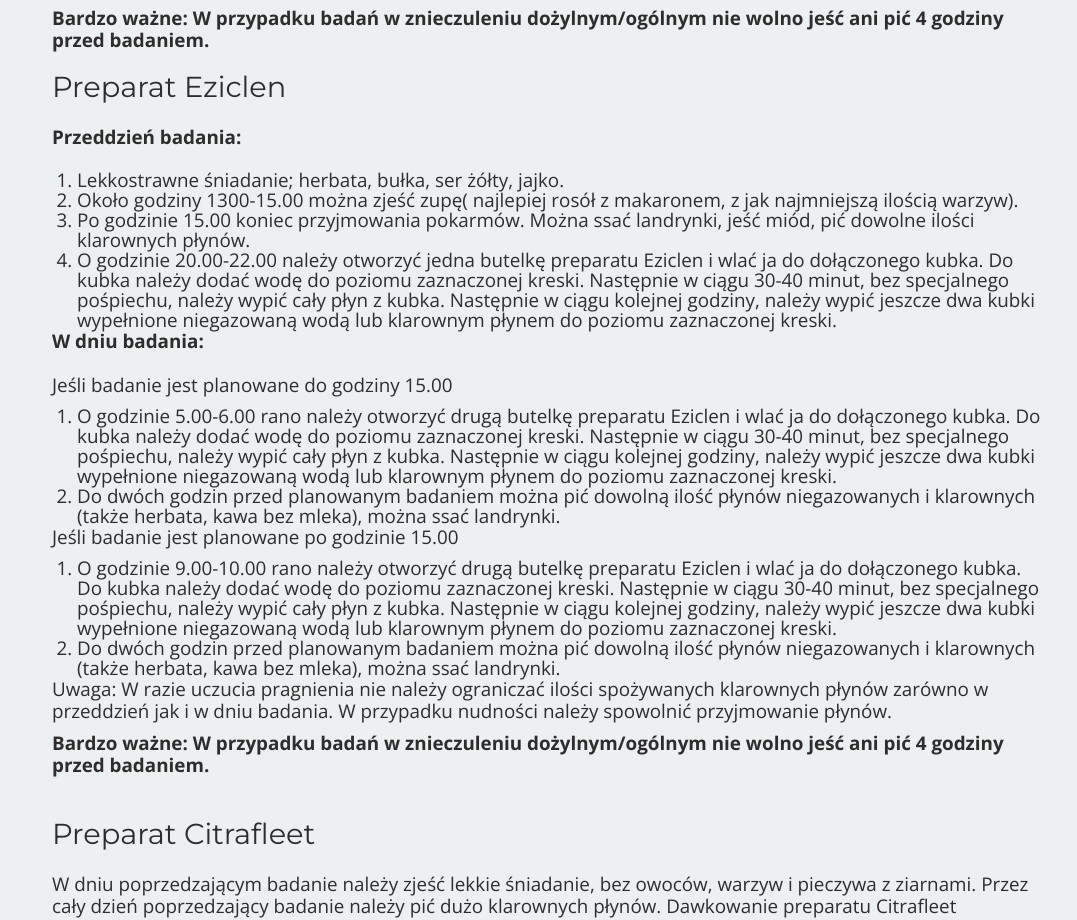
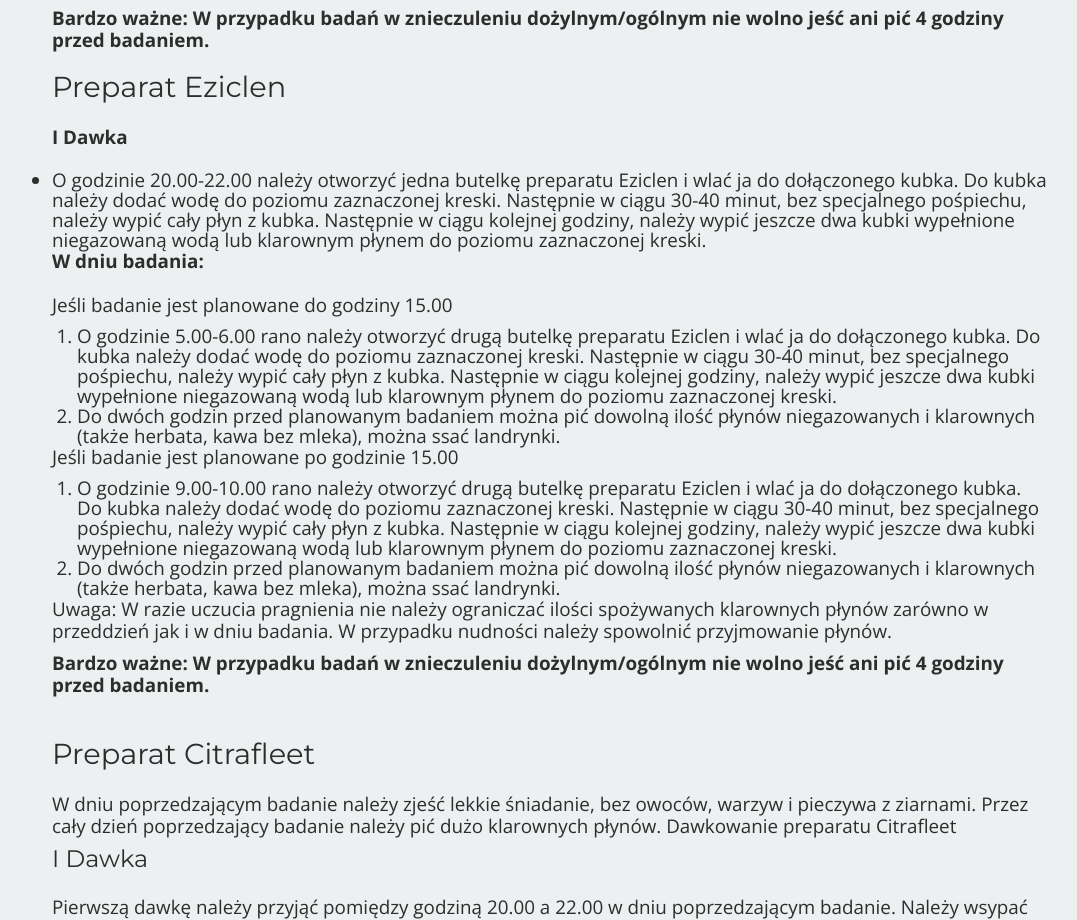
Before and after one commit to 83tb/drkucharski, a plain HTML site: page index.html in a window 1280 px wide. Shown: the part 4163-5083 px from the top of the page, without its empty margins (126-1203 px from the left). Drawn offline with nearby package versions, Linux system fonts and the light colour scheme; a script that the page names is missing.

Commit message:
Update index.html

```diff
--- a/index.html
+++ b/index.html
@@ -243,15 +243,13 @@ W przypadku badań w znieczuleniu dożylnym/ogólnym nie wolno jeść ani pić 4
 </B>
 </BR></BR>
 <h4>Preparat Eziclen</h4>
-				<B>Przeddzień badania:</B>
+				<B>I Dawka</B>
 			</BR></BR>
 
-<OL>
-<LI>Lekkostrawne śniadanie; herbata, bułka, ser żółty, jajko.</LI>
-<LI>Około godziny 1300-15.00 można zjeść zupę( najlepiej rosół z makaronem, z jak najmniejszą ilością warzyw).</LI>
-<LI>Po godzinie 15.00 koniec przyjmowania pokarmów. Można ssać landrynki, jeść miód, pić dowolne ilości klarownych płynów.</LI>
+
+
 <LI>O godzinie 20.00-22.00 należy otworzyć jedna butelkę preparatu Eziclen i wlać ja do dołączonego kubka. Do kubka należy dodać wodę do poziomu zaznaczonej kreski. Następnie w ciągu 30-40 minut, bez specjalnego pośpiechu, należy wypić cały płyn z kubka. Następnie w ciągu kolejnej godziny, należy wypić jeszcze dwa kubki wypełnione niegazowaną wodą lub klarownym płynem do poziomu zaznaczonej kreski.</LI>
-</OL>
+
 
 <B>W dniu badania:</B>
 </BR></BR>
```
